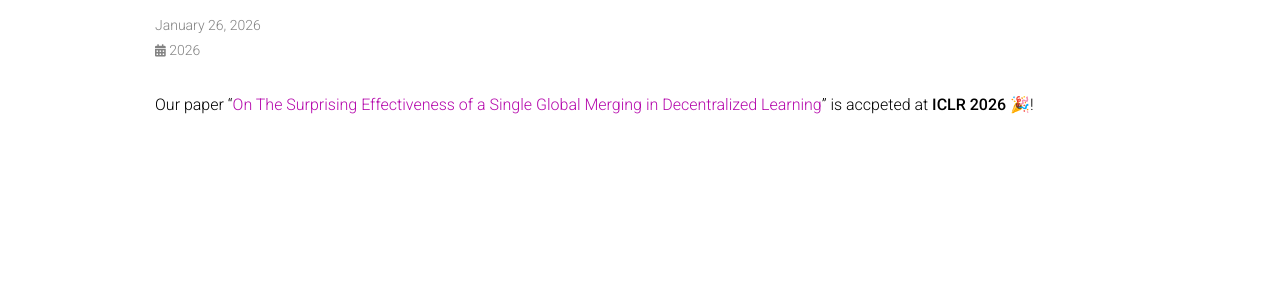
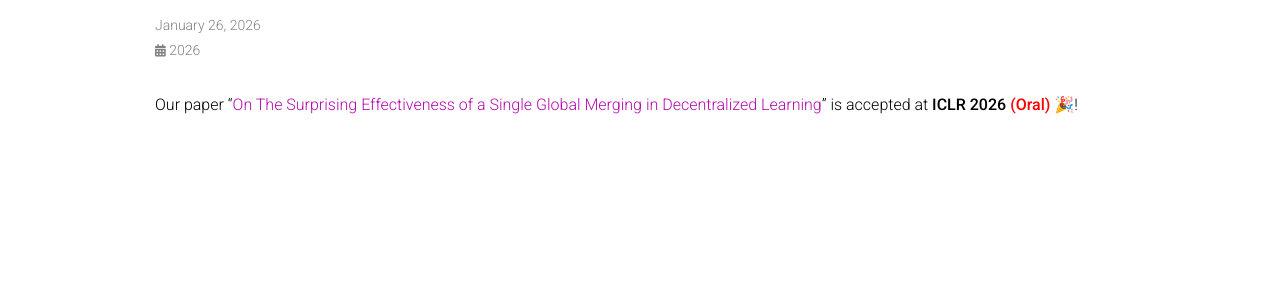
Before and after one commit to Raiden-Zhu/Raiden-Zhu.github.io, a Jekyll site: the page built from _news/announcement_15.md, in a window 1280 px wide. Shown: the part 146-432 px from the top of the page. Built offline with Jekyll 4.4.1, drawn with Linux system fonts in a browser that asks for light colours; comment, search, counter and statistics services are not loaded; a style sheet for code colours, icons or effects is not loaded.

Commit message:
Update announcement_15.md

```diff
--- a/_news/announcement_15.md
+++ b/_news/announcement_15.md
@@ -5,4 +5,4 @@
 related_posts: false
 ---
 
-Our paper "[On The Surprising Effectiveness of a Single Global Merging in Decentralized Learning](https://paper-list.notion.site/ICLR-26-The-Grokking-Moment-in-Decentralized-Learning-On-The-Surprising-Effectiveness-of-A-Singl-2f43218102c0805d99d6e56d2934fac4?source=copy_link)" is accpeted at **ICLR 2026** 🎉!
+Our paper "[On The Surprising Effectiveness of a Single Global Merging in Decentralized Learning](https://paper-list.notion.site/ICLR-26-The-Grokking-Moment-in-Decentralized-Learning-On-The-Surprising-Effectiveness-of-A-Singl-2f43218102c0805d99d6e56d2934fac4?source=copy_link)" is accepted at **ICLR 2026 <span style="color:red">(Oral)</span>** 🎉!
```
